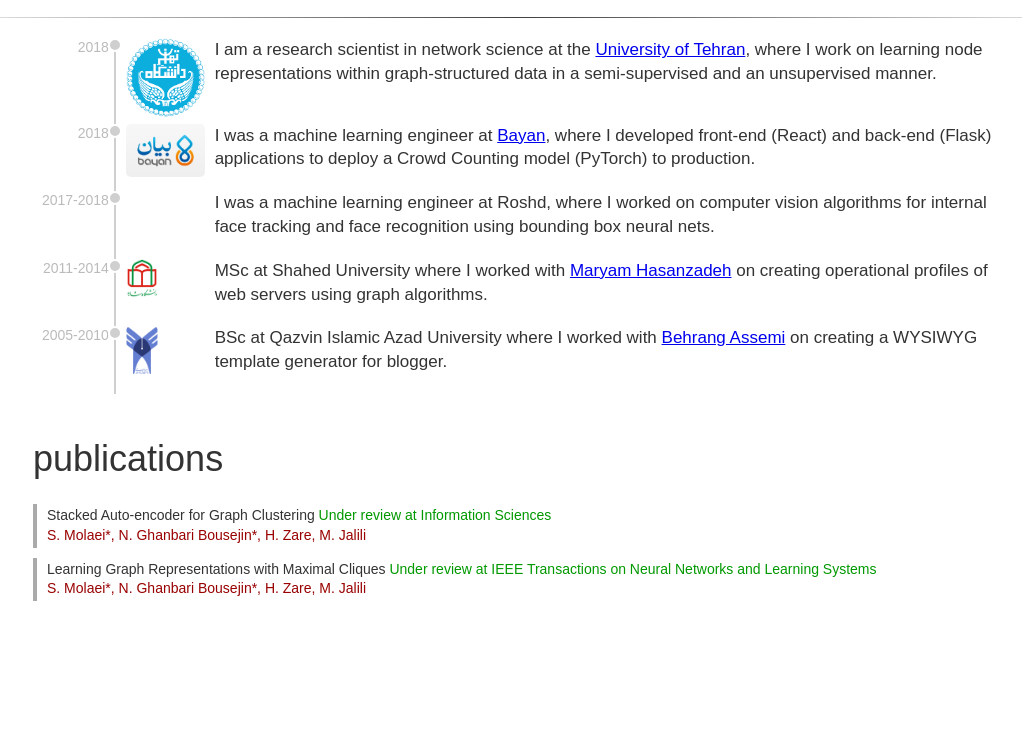
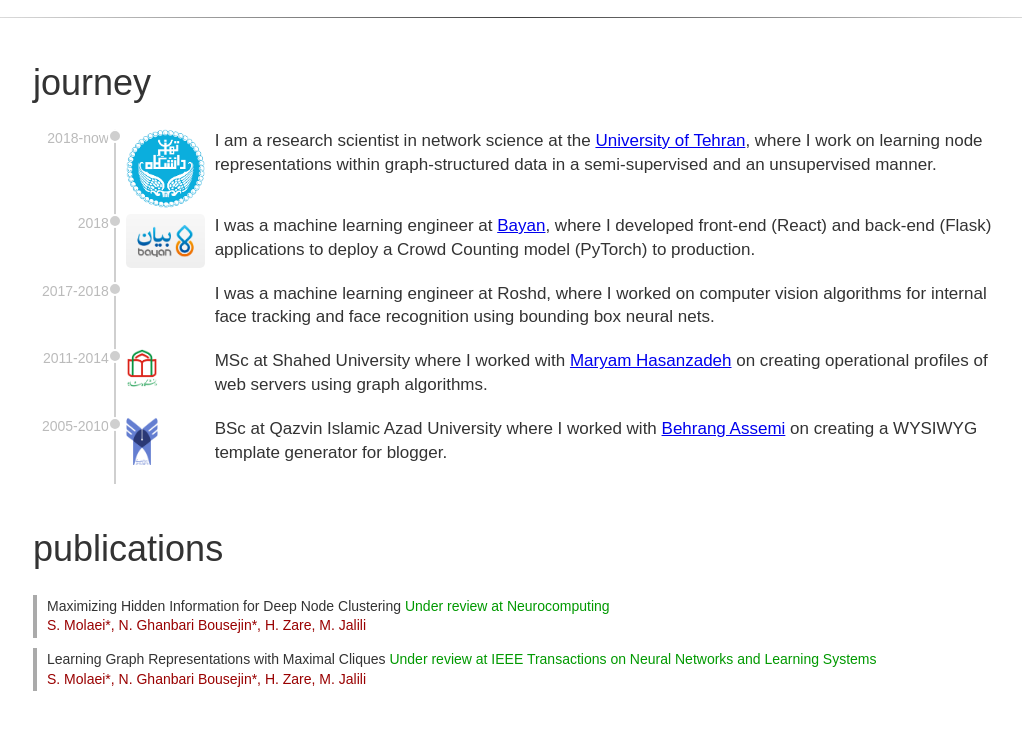
Before and after one commit to bousejin/bousejin.github.io, a plain HTML site: page index.html in a window 1280 px wide. Shown: the part 329-1058 px from the top of the page, without its empty margins (122-1144 px from the left). Drawn offline with Linux system fonts and the light colour scheme.

Commit message:
Changed paper title and journal name.

```diff
--- a/index.html
+++ b/index.html
@@ -43,9 +43,12 @@
     <hr>
 
     <div id="history" class="container">
+
+      <div class="ctitle">journey</div>
+
       <div class="entry row">
         <div class="timespan">
-              2018
+          2018-now
         </div>
         <div class="ico">
           <div class="entry-dot"></div>
@@ -115,8 +118,8 @@
         <div class="ctitle">publications</div>
 
         <div class="pub">
-            <div class="pub-title">Stacked Auto-encoder for Graph Clustering</div>
-            <div class="pub-venue">Under review at Information Sciences</div>
+            <div class="pub-title">Maximizing Hidden Information for Deep Node Clustering</div>
+            <div class="pub-venue">Under review at Neurocomputing</div>
             <div class="pub-authors">S. Molaei*, N. Ghanbari Bousejin*, H. Zare, M. Jalili</div>
         </div>
 
```
Lines whose indentation alone changed are shown as unchanged.
